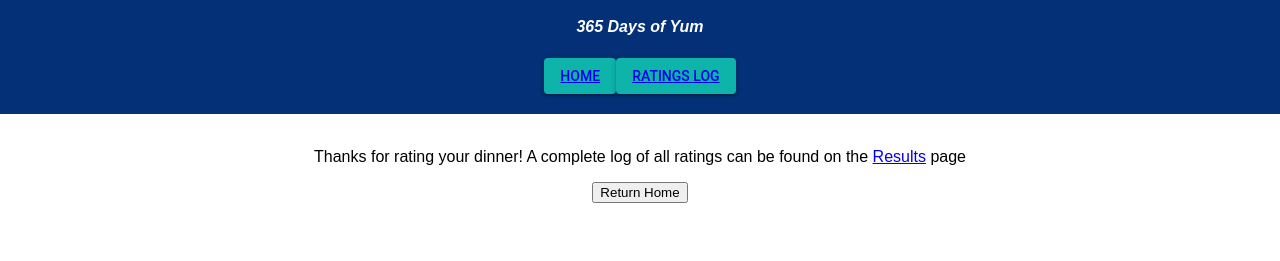
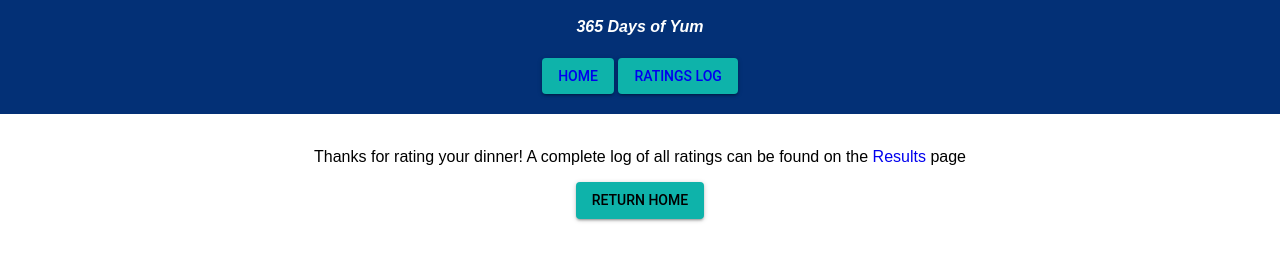
Before and after one commit to larsz-o/redux-feedback-loop, a React app: page /#/submission in a window 1280 px wide. Shown: the part 67-328 px from the top of the page. Built offline with nearby package versions, Linux system fonts and the light colour scheme; no server answers.

Commit message:
styled buttons

```diff
--- a/src/components/App/App.css
+++ b/src/components/App/App.css
@@ -30,3 +30,6 @@ label {
   font-weight: bold;
   font-size: 1.1em;
 }
+a:link {
+    text-decoration: none;
+}
--- a/src/components/App/App.js
+++ b/src/components/App/App.js
@@ -14,16 +14,17 @@ import { Typography, Button } from '@material-ui/core';
 
 
 class App extends Component {
+
   render() {
     return (
-      <Router>
+      <Router >
       <div className="App">
         <header className="App-header">
           <h1 className="App-title">Dinner Diary</h1>
           <h4><i>365 Days of Yum</i></h4>
           <nav>
-            <Button variant="contained" color="primary"><a href="/">Home</a></Button>
-            <Button variant="contained" color="primary"><a href="/#/results">Ratings Log</a></Button>
+            <Button variant="contained" color="primary" onClick={this.goHome}><a href="/">Home</a></Button><span>  </span>
+            <Button variant="contained" color="primary" onClick={this.goToResults}><a href="/#/results">Ratings Log</a></Button>
           </nav>
         </header>
         <br/>
--- a/src/components/SubmissionCompleteView/SubmissionCompleteView.js
+++ b/src/components/SubmissionCompleteView/SubmissionCompleteView.js
@@ -1,6 +1,7 @@
 import React, {Component} from 'react';
 import axios from 'axios';
 import {connect} from 'react-redux';
+import { Typography, Button } from '@material-ui/core';
 
 class SubmissionView extends Component {
     componentDidMount(){
@@ -20,7 +21,6 @@ class SubmissionView extends Component {
             alert('Your dinner rating did not post. Please try again.');
         })
     }
-
     returnHome = () => {
         this.props.history.push('/');
     }
@@ -28,7 +28,7 @@ class SubmissionView extends Component {
         return(
             <div>
             <p>Thanks for rating your dinner! A complete log of all ratings can be found on the <a href='#/results'>Results</a> page</p>
-            <button onClick={this.returnHome}>Return Home</button>
+            <Button variant="contained" color="primary" onClick={this.returnHome}>Return Home</Button>
             </div>
         );
     }
```
